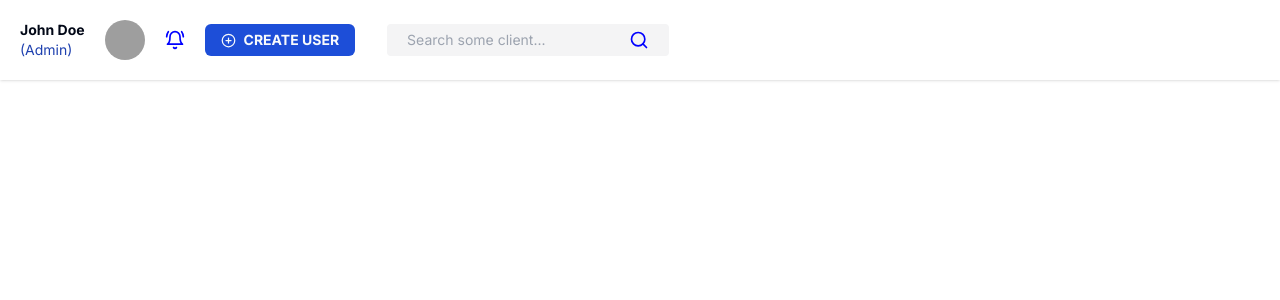
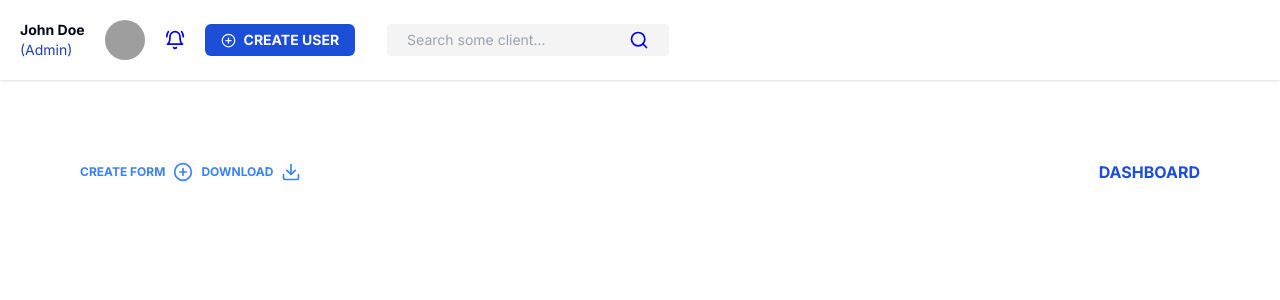
Before and after one commit to gabrielfula/crud-next-prisma, a Next.js app: page / in a window 1280 px wide. Shown: the top 300 px of the page. Built offline with nearby package versions, Linux system fonts and the light colour scheme; grey boxes are pictures that could not be loaded.

Commit message:
fix: change path files

```diff
--- a/src/app/(home)/page.tsx
+++ b/src/app/(home)/page.tsx
@@ -1,9 +1,25 @@
 import Header from "@/components/header";
+import { PlusCircle, Download } from "lucide-react";
 
 export default function Home() {
   return (
     <div>
       <Header />
+      <div className="m-20">
+        <div className="flex gap-4 justify-between items-center">
+          <div className="flex gap-2">
+            <p className="flex gap-2 text-xs items-center text-blue-500 uppercase font-bold">
+              Create Form <PlusCircle size={20} />
+            </p>
+            <p className="flex gap-2 text-xs items-center text-blue-500 uppercase font-bold">
+              Download <Download size={20} />
+            </p>
+          </div>
+          <div>
+            <h2 className="uppercase text-blue-700 font-bold">Dashboard</h2>
+          </div>
+        </div>
+      </div>
     </div>
   );
 }
--- /dev/null
+++ b/src/app/(login)/signin/page.tsx
@@ -0,0 +1,7 @@
+export default function SignIn() {
+  return (
+    <div>
+      <p>SignIn</p>
+    </div>
+  );
+}
--- a/src/app/page.tsx
+++ /dev/null
@@ -1,7 +0,0 @@
-export default function Home() {
-  return (
-    <div>
-      <h1>Home</h1>
-    </div>
-  );
-}
```
Also changed, not shown: src/app/globals.css (line endings or trailing spaces).
